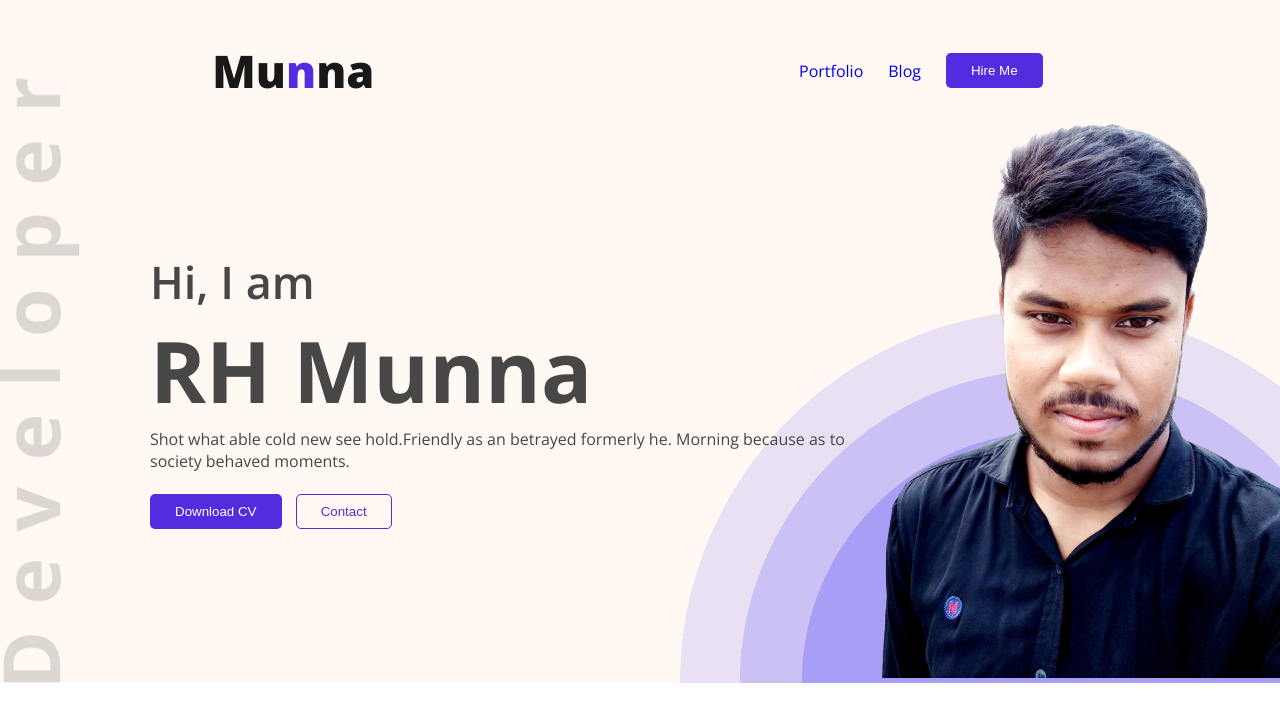
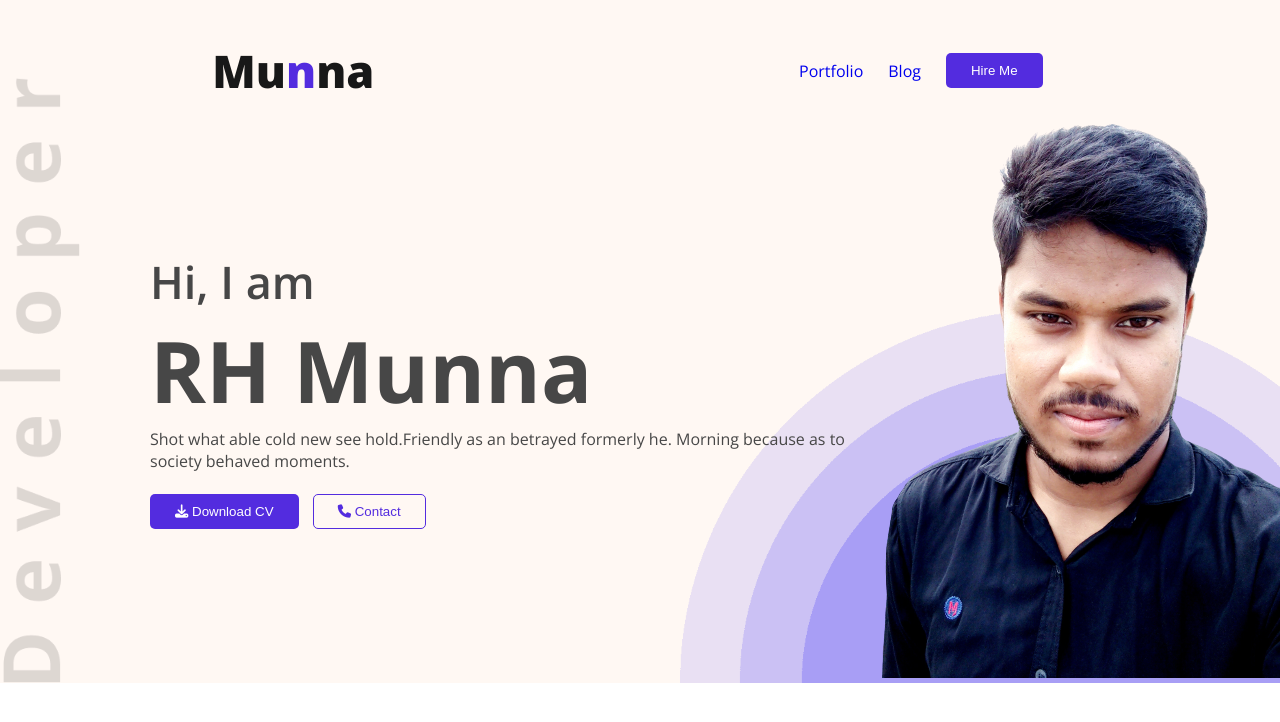
Before and after one commit to rhmunna143/developer-portfolio, a plain HTML site: page index.html in a window 1280 px wide. Drawn offline with nearby package versions, Linux system fonts and the light colour scheme.

Commit message:
icon added and header finaly completed

```diff
--- a/index.html
+++ b/index.html
@@ -46,8 +46,8 @@
                     </p>
 
                     <div class="buttons"> <br>
-                        <button class="btn-primary">Download CV</button>
-                        <button class="btn-primary" id="contact-btn">Contact</button> <br>
+                        <button class="btn-primary"><i class="fa-solid fa-download"></i> Download CV</button>
+                        <button class="btn-primary" id="contact-btn"><i class="fa-solid fa-phone"></i> Contact</button> <br>
                     </div>
                 </div>
 
```
